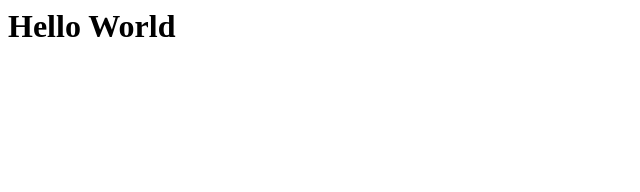
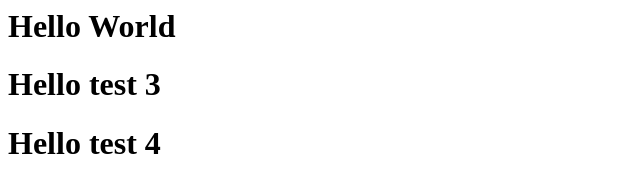
Before and after one commit to ainmohamedzin/git-demo5, a plain HTML site: page index.html in a window 1280 px wide. Shown: the whole page, without its empty margins (0-640 px from the left). Drawn offline with Linux system fonts and the light colour scheme.

Commit message:
modify index.html

```diff
--- a/index.html
+++ b/index.html
@@ -1 +1,5 @@
 <h1> Hello World </h1>
+
+<h1> Hello test 3</h1>
+
+<h1> Hello test 4</h1>
```
